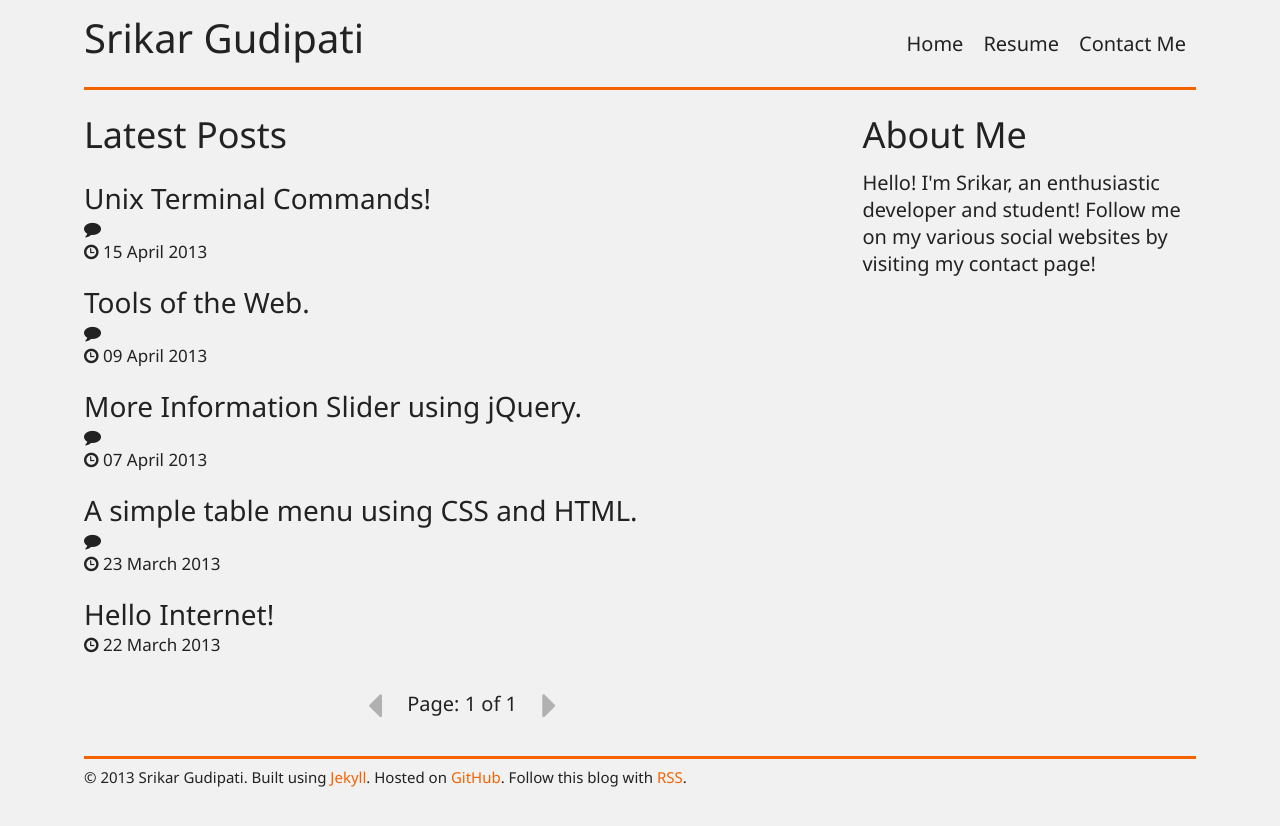
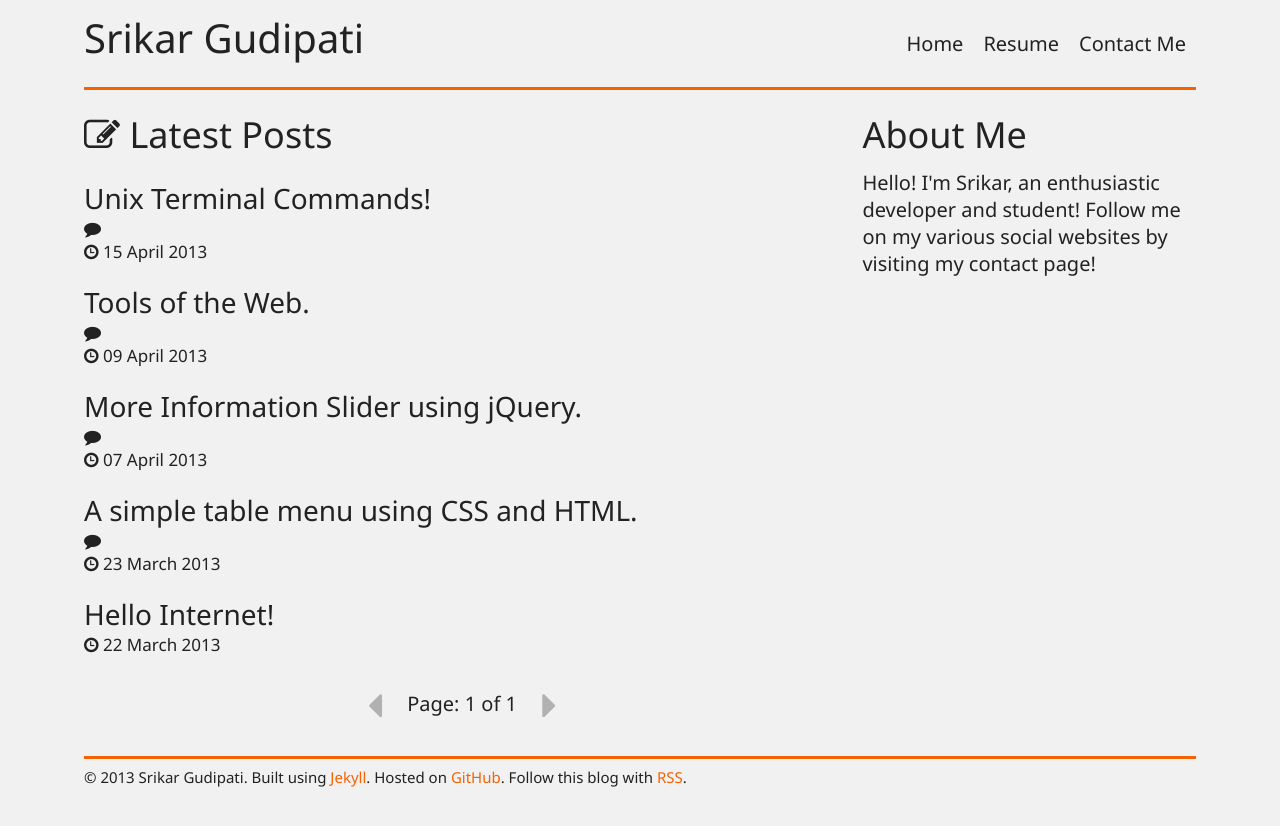
Before and after one commit to srikarg/srikarg.github.io, a Jekyll site: the page built from index.html, in a window 1280 px wide. Shown: the top 826 px of the page. Built offline with Jekyll 4.4.1, drawn with Linux system fonts in a browser that asks for light colours; nearby versions of some CDN libraries; Markdown is read by kramdown in place of the engine named in the settings; the list of posts is cut into pages by our own code; comment, search, counter and statistics services are not loaded.

Commit message:
Added icon font to front page.

```diff
--- a/index.html
+++ b/index.html
@@ -3,7 +3,7 @@ title: Srikar Gudipati
 layout: default
 ---
 
-<h1>Latest Posts</h1>
+<h1><i class="icon-edit"></i> Latest Posts</h1>
 
 {% for post in paginator.posts %}
     <article class="post">
```
